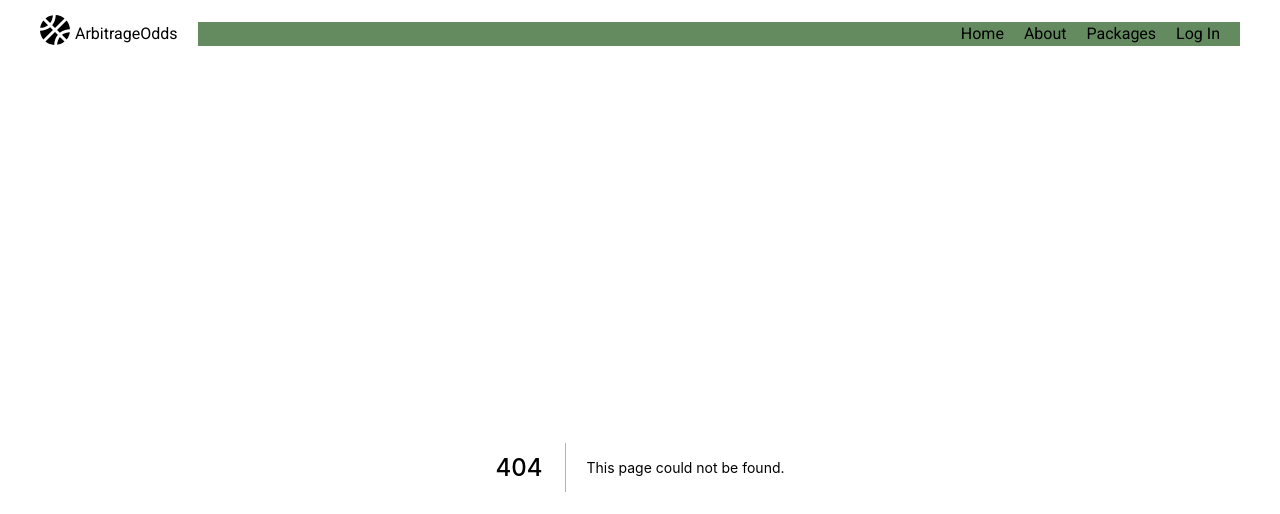
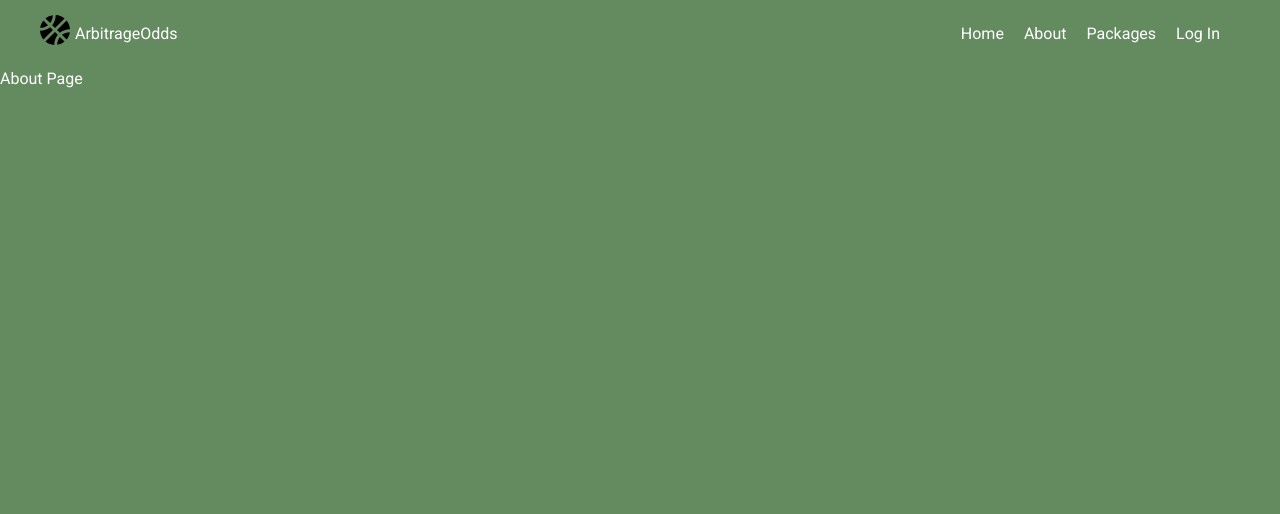
Before and after one commit to Olaleye-Blessing/ArbitrageOdds, a Next.js app: page /about in a window 1280 px wide. Before the commit this address had no page. Shown: the top 514 px of the page. Built offline with nearby package versions, Linux system fonts and the light colour scheme.

Commit message:
add about and packages

```diff
--- /dev/null
+++ b/pages/about.tsx
@@ -0,0 +1,7 @@
+import { NextPage } from "next";
+
+const About: NextPage = () => {
+    return <div>About Page</div>;
+};
+
+export default About;
```
Also changed, not shown: pages/packages.tsx (added, +7 -0 lines).
